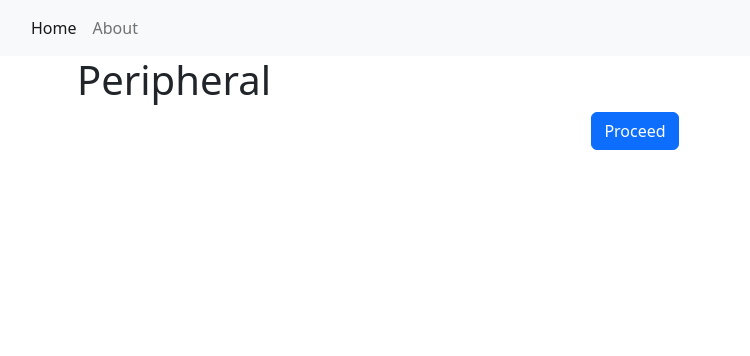
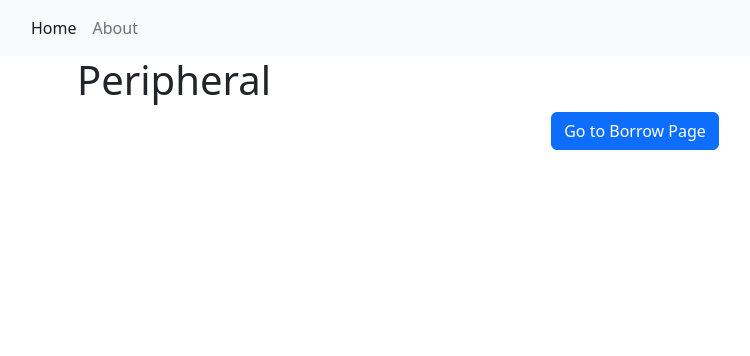
Before and after one commit to darwindc12/ihomp_borrow_web_app, a Django app: page / in a window 1280 px wide. Shown: the top 356 px of the page, without its empty margins (5-755 px from the left). Run offline with Django 4.2, Linux system fonts and the light colour scheme; data that the repository does not hold is empty; some libraries are stand-ins or nearby versions.

Commit message:
Add anchor tag to link to borrow page

```diff
--- a/ihomp_borrow_app/templates/base.html
+++ b/ihomp_borrow_app/templates/base.html
@@ -19,7 +19,7 @@
                             <a class="nav-link active" aria-current="page" href="{% url 'home' %}">Home</a>
                         </li>
                         <li class="nav-item">
-                            <a class="nav-link" aria-current="page" href="{% url 'home' %}">About</a>
+                            <a class="nav-link" aria-current="page" href="{% url 'borrow' %}">About</a>
                         </li>
                     </ul>
                 </div>
--- a/ihomp_borrow_app/templates/borrower-form.html
+++ b/ihomp_borrow_app/templates/borrower-form.html
@@ -48,7 +48,11 @@
             {% endfor %}
         </div>
         {% endif %}
+
+
     </form>
+
+
 </div>
 
 <script>
--- a/ihomp_borrow_app/templates/index.html
+++ b/ihomp_borrow_app/templates/index.html
@@ -28,7 +28,7 @@
     </ul>
     <div class="d-flex justify-content-center align-items-center">
         <!-- Centered button -->
-        <button class="btn btn-primary">Proceed</button>
+        <a class="btn btn-primary" href="{% url 'borrow' %}">Go to Borrow Page</a>
     </div>
 
 </div>
```
